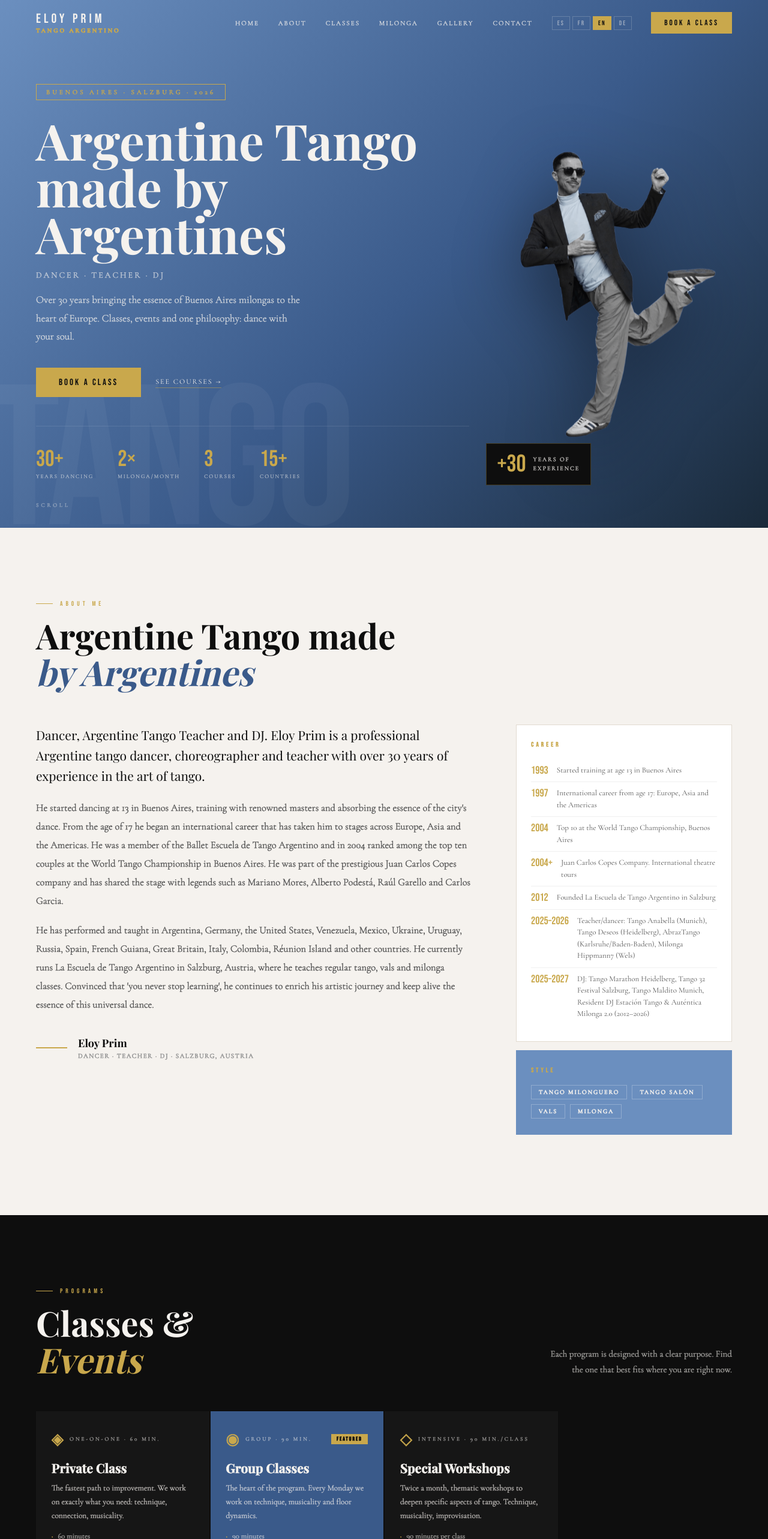
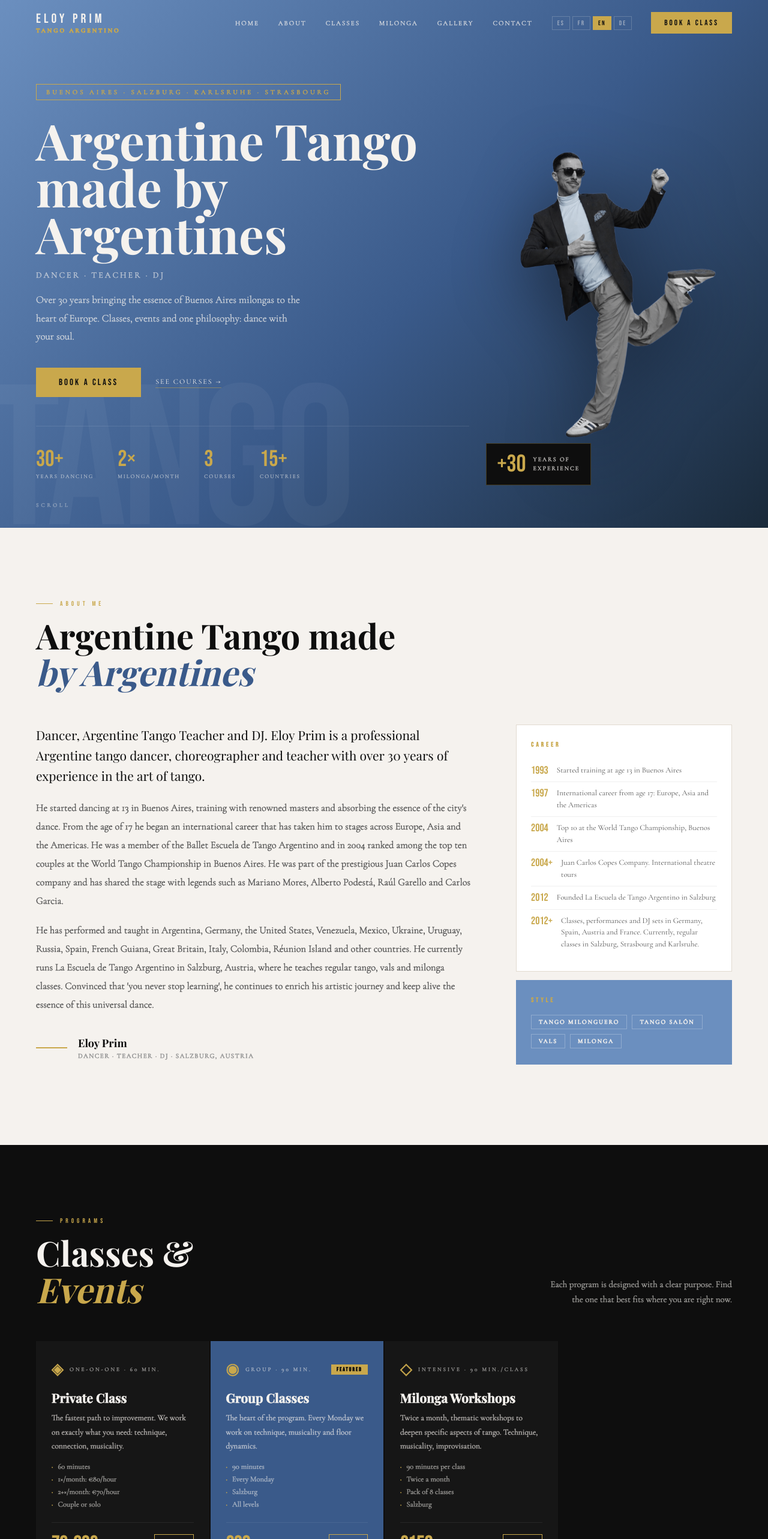
Before and after one commit to nubbess/eloy-prim-v2, a Vue app: page / in a window 1280 px wide. Shown: the top 2566 px of the page at 60% size. Built offline with nearby package versions, Linux system fonts and the light colour scheme; a web font is replaced by a local one.

Commit message:
feat: Lightbox y fixes de info

```diff
--- a/src/components/GaleriaSection.vue
+++ b/src/components/GaleriaSection.vue
@@ -1,14 +1,13 @@
 <template>
   <section id="galeria" class="galeria">
     <div class="galeria__inner section-inner">
-      <p class="section-label">{{ t(data.galeria_label) }}</p>
-      <h2 class="galeria__title" v-html="formattedTitle"></h2>
-
+      <!-- ... todo igual ... -->
       <div class="galeria__grid">
         <div
           v-for="(item, i) in data.galeria_items"
           :key="i"
           :class="['galeria__item', `galeria__item--${item.size}`]"
+          @click="selected = { src: item.src, caption: t(item.caption) }"
         >
           <img :src="item.src" :alt="t(item.caption)" class="galeria__img" />
           <div class="galeria__overlay">
@@ -16,21 +15,20 @@
           </div>
         </div>
       </div>
-
-      <!-- <p class="galeria__note">
-        <span aria-hidden="true">◈</span>
-        {{ placeholderNote }}
-      </p> -->
     </div>
   </section>
+
+  <ImageLightbox v-model="selected" /> <!-- 👈 -->
 </template>
 
 <script setup>
-import { computed } from 'vue'
+import { ref, computed } from 'vue'
 import { useLocale } from '@/composables/useLocale'
+import ImageLightbox from '@/components/ImageLightbox.vue' // 👈
 
 const { content, locale, t } = useLocale()
 const data = content.milonga
+const selected = ref(null) // 👈
 
 const formattedTitle = computed(() => {
   const full  = t(data.galeria_titulo)
@@ -38,16 +36,6 @@ const formattedTitle = computed(() => {
   const half  = Math.ceil(parts.length / 2)
   return `${parts.slice(0, half).join(' ')}<br><em>${parts.slice(half).join(' ')}</em>`
 })
-
-// const placeholderNote = computed(() => {
-//   const map = {
-//     es: 'Reemplazar con fotos reales del cliente',
-//     fr: 'Remplacer par de vraies photos du client',
-//     en: 'Replace with actual client photos',
-//     de: 'Durch echte Fotos des Kunden ersetzen',
-//   }
-//   return map[locale.value] ?? map.es
-// })
 </script>
 
 <style scoped>
--- a/src/components/HeroSection.vue
+++ b/src/components/HeroSection.vue
@@ -315,5 +315,16 @@ const badgeText = computed(() => {
 }
 @media (max-width: 480px) {
   .hero__badge, .hero__deco-corner, .hero__deco-dot { display: none; }
+
 }
+
+@media (min-width: 768px) and (max-width: 1024px) {
+  .hero__badge {
+    left: -200px;
+  }
+
+}
+
+
+
 </style>
--- /dev/null
+++ b/src/components/ImageLightbox.vue
@@ -0,0 +1,54 @@
+<template>
+    <Teleport to="body">
+      <div v-if="modelValue" class="lightbox" @click.self="$emit('update:modelValue', null)">
+        <button class="lightbox__close" @click="$emit('update:modelValue', null)">✕</button>
+        <img :src="modelValue.src" :alt="modelValue.caption" class="lightbox__img" />
+        <p v-if="modelValue.caption" class="lightbox__caption">{{ modelValue.caption }}</p>
+      </div>
+    </Teleport>
+  </template>
+
+  <script setup>
+  defineProps({ modelValue: Object })
+  defineEmits(['update:modelValue'])
+  </script>
+
+  <style scoped>
+  .lightbox {
+    position: fixed;
+    inset: 0;
+    z-index: 1000;
+    background: rgba(0, 0, 0, 0.88);
+    display: flex;
+    flex-direction: column;
+    align-items: center;
+    justify-content: center;
+    padding: 24px;
+  }
+  .lightbox__img {
+    max-width: 90vw;
+    max-height: 80vh;
+    object-fit: contain;
+    border-radius: 2px;
+  }
+  .lightbox__close {
+    position: absolute;
+    top: 20px;
+    right: 24px;
+    background: none;
+    border: none;
+    color: white;
+    font-size: 24px;
+    cursor: pointer;
+    opacity: 0.7;
+    transition: opacity 0.2s;
+  }
+  .lightbox__close:hover { opacity: 1; }
+  .lightbox__caption {
+    margin-top: 16px;
+    font-size: 11px;
+    letter-spacing: 2px;
+    text-transform: uppercase;
+    color: rgba(255, 255, 255, 0.55);
+  }
+  </style>
--- a/src/locales/content.json
+++ b/src/locales/content.json
@@ -45,10 +45,10 @@
   },
   "hero": {
     "tag": {
-      "es": "Buenos Aires · Salzburgo · 2026",
-      "fr": "Buenos Aires · Salzburg · 2026",
-      "en": "Buenos Aires · Salzburg · 2026",
-      "de": "Buenos Aires · Salzburg · 2026"
+      "es": "Buenos Aires · Salzburg · Karlsruhe · Strasbourg",
+      "fr": "Buenos Aires · Salzburg · Karlsruhe · Strasbourg",
+      "en": "Buenos Aires · Salzburg · Karlsruhe · Strasbourg",
+      "de": "Buenos Aires · Salzburg · Karlsruhe · Strasbourg"
     },
     "titulo": {
       "es": "Tango Argentino hecho por Argentinos",
@@ -209,21 +209,12 @@
         }
       },
       {
-        "año": "2025–2026",
+        "año": "2012+",
         "desc": {
-          "es": "Profesor/bailarín: Tango Anabella (Múnich), Tango Deseos (Heidelberg), AbrazTango (Karlsruhe/Baden-Baden), Milonga Hippmann7 (Wels)",
-          "fr": "Professeur/danseur : Tango Anabella (Munich), Tango Deseos (Heidelberg), AbrazTango (Karlsruhe/Baden-Baden), Milonga Hippmann7 (Wels)",
-          "en": "Teacher/dancer: Tango Anabella (Munich), Tango Deseos (Heidelberg), AbrazTango (Karlsruhe/Baden-Baden), Milonga Hippmann7 (Wels)",
-          "de": "Lehrer/Tänzer: Tango Anabella (München), Tango Deseos (Heidelberg), AbrazTango (Karlsruhe/Baden-Baden), Milonga Hippmann7 (Wels)"
-        }
-      },
-      {
-        "año": "2025–2027",
-        "desc": {
-          "es": "DJ: Tango Marathon Heidelberg, Festival Tango 32 Salzburg, Tango Maldito Múnich, DJ Residente Estación Tango y Auténtica Milonga 2.0 (2012–2026)",
-          "fr": "DJ : Tango Marathon Heidelberg, Festival Tango 32 Salzburg, Tango Maldito Munich, DJ Résident Estación Tango et Auténtica Milonga 2.0 (2012–2026)",
-          "en": "DJ: Tango Marathon Heidelberg, Tango 32 Festival Salzburg, Tango Maldito Munich, Resident DJ Estación Tango & Auténtica Milonga 2.0 (2012–2026)",
-          "de": "DJ: Tango Marathon Heidelberg, Festival Tango 32 Salzburg, Tango Maldito München, Resident-DJ Estación Tango & Auténtica Milonga 2.0 (2012–2026)"
+          "es": "Clases, shows y DJ en Alemania, España, Austria y Francia. Actualmente, clases regulares en Salzburgo, Estrasburgo y Karlsruhe.",
+          "fr": "Cours, spectacles et DJ en Allemagne, en Espagne, en Autriche et en France. Actuellement, cours réguliers à Salzbourg, Strasbourg et Karlsruhe.",
+          "en": "Classes, performances and DJ sets in Germany, Spain, Austria and France. Currently, regular classes in Salzburg, Strasbourg and Karlsruhe.",
+          "de": "Unterricht, Shows und DJ-Tätigkeit in Deutschland, Spanien, Österreich und Frankreich. Derzeit regelmäßiger Unterricht in Salzburg, Straßburg und Karlsruhe."
         }
       }
     ],
@@ -471,10 +462,10 @@
           "de": "Intensiv · 90 Min./Kurs"
         },
         "titulo": {
-          "es": "Workshops Especiales",
-          "fr": "Ateliers Spéciaux",
-          "en": "Special Workshops",
-          "de": "Spezielle Workshops"
+          "es": "Milonga Workshop",
+          "fr": "Atelier Milonga",
+          "en": "Milonga Workshops",
+          "de": "Milonga Workshops"
         },
         "desc": {
           "es": "Dos veces al mes, talleres temáticos para profundizar aspectos específicos del tango. Técnica, musicalidad, improvisación.",
@@ -544,7 +535,7 @@
       {
         "nombre":    { "es": "Estación Tango", "fr": "Estación Tango", "en": "Estación Tango", "de": "Estación Tango" },
         "subtitulo": { "es": "Milonga tradicional", "fr": "Milonga traditionnelle", "en": "Traditional Milonga", "de": "Traditionelle Milonga" },
-        "frecuencia":{ "es": "Una vez al mes", "fr": "Une fois par mois", "en": "Once a month", "de": "Einmal im Monat" },
+        "frecuencia":{ "es": "Un sábado al mes", "fr": "Un samedi par mois", "en": "One Saturday a month", "de": "Einmal im Monat an einem Samstag" },
         "horario":   "19:00–23:00 Uhr",
         "lugar":     "Ziegeleistraße 18, Salzburg",
         "icon":      ""
@@ -552,7 +543,7 @@
       {
         "nombre":    { "es": "Auténtica Milonga 2.0", "fr": "Authentique Milonga 2.0", "en": "Authentic Milonga 2.0", "de": "Authentische Milonga 2.0" },
         "subtitulo": { "es": "Milonga tradicional", "fr": "Milonga traditionnelle", "en": "Traditional Milonga", "de": "Traditionelle Milonga" },
-        "frecuencia":{ "es": "Una vez al mes", "fr": "Une fois par mois", "en": "Once a month", "de": "Einmal im Monat" },
+        "frecuencia":{ "es": "Un viernes al mes", "fr": "Un vendredi par mois", "en": "One Friday a month", "de": "Einmal im Monat an einem Freitag" },
         "horario":   "19:00–22:00 Uhr",
         "lugar":     "Dance Base, Weiserhofstraße 3, Salzburg (beim Hauptbahnhof)",
         "icon":      ""
@@ -901,10 +892,10 @@
           "de": "Gruppenunterricht"
         },
         {
-          "es": "Workshop especial",
-          "fr": "Atelier spécial",
-          "en": "Special workshop",
-          "de": "Spezieller Workshop"
+          "es": "Milonga Workshop",
+          "fr": "Atelier Milonga",
+          "en": "Milonga workshop",
+          "de": "Milonga Workshop"
         },
         {
           "es": "Estación Tango",
```
Lines whose indentation alone changed are shown as unchanged.
